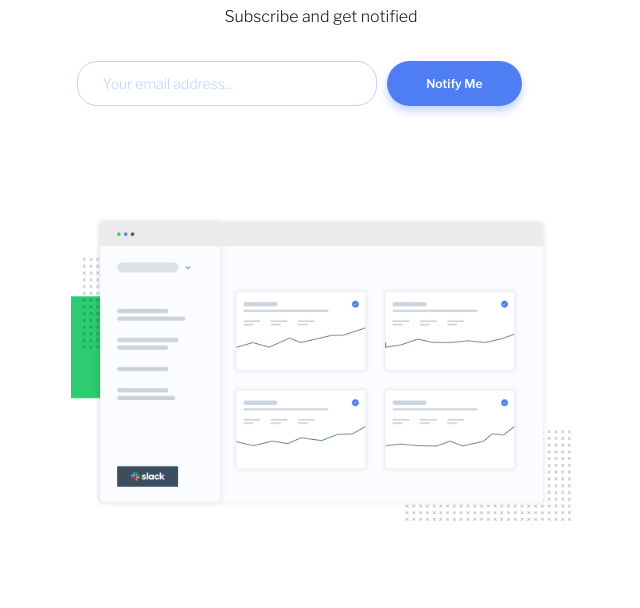
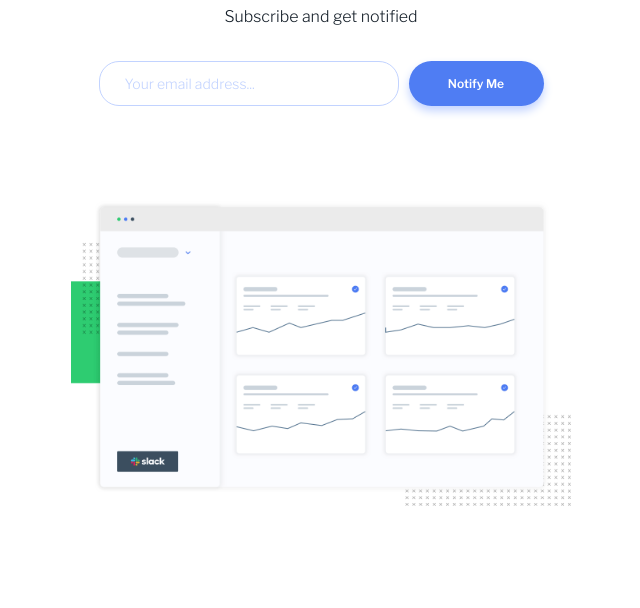
Before and after one commit to PerezLuisMariano/014FM_Ping, a plain HTML site: page index.html in a window 1280 px wide. Shown: the part 192-800 px from the top of the page, without its empty margins (319-959 px from the left). Drawn offline with nearby package versions, Linux system fonts and the light colour scheme.

Commit message:
css - update again

```diff
--- a/css/style.css
+++ b/css/style.css
@@ -69,10 +69,17 @@ main .sec1_paragraph{
 
 /* MAIN  SECTION 2 */
 main .sec2 {
-    display: grid;
-    grid-template-columns: 100%;
-    grid-template-rows: repeat(3, auto);
-    justify-items: center;
+    display: flex;
+    flex-direction: column;
+    align-items: center;
+    width: 100%;
+    height: auto;
+    gap: 10px;
+}
+main .sec2 div{
+    display: flex;
+    flex-direction: column;
+    align-items: center;
     width: 100%;
     height: auto;
     gap: 10px;
@@ -105,7 +112,7 @@ main .sec1_input-button:hover{
     opacity: 75%;
 }
 main .sec1_output{
-    display: none;
+    opacity: 0;
     font-size: 1.2rem;
     text-align: center;
     font-weight: 300;
@@ -197,27 +204,22 @@ footer .copyright{
          font-size: 1.6rem;
      }
      /* MAIN  SECTION 2 */
-     main .sec2 {
-        display: grid;
-        grid-template-columns: repeat(2, auto);
-        grid-template-rows: repeat(2, 1fr);
-     }
+     main .sec2 div{
+        display: flex;
+        flex-direction: row;
+        justify-content: center;
+        align-items: unset;
+    }
      main .sec1_input-text{
-         grid-area: 1 / 1 / 2 / 2;
-         justify-self: end;
          max-width: 300px;
          height: 45px;
          font-size: 1.4rem;
      }
      main .sec1_input-button{
-         grid-area: 1 / 2 / 2 / 3;
-         justify-self: start;
          max-width: 135px;
+         width: 135px;
          height: 45px;
          border-radius: 25px;
-     }
-     main .sec1_output{
-        grid-area: 2 / 1 / 3 / 3;
      }
 
  }
--- a/index.html
+++ b/index.html
@@ -23,8 +23,10 @@
             <p   class="sec1_paragraph">Subscribe and get notified</p>
         </section>
         <div class="sec2" id="secTwo">
-            <input class="sec1_input-text"   id="inputEmail"  type="text" placeholder="Your email address..." />
-            <input class="sec1_input-button" id="inputButton"  type="button" value="Notify Me"/>
+            <div>
+                <input class="sec1_input-text"   id="inputEmail"  type="text" placeholder="Your email address..." />
+                <input class="sec1_input-button" id="inputButton"  type="button" value="Notify Me"/>
+            </div>
             <p class="sec1_output" id="outputEmail"></p>
         </div>
         <div class="sec3">
--- a/script/script.js
+++ b/script/script.js
@@ -12,13 +12,13 @@ const regexEmail = /^[a-zA-Z0-9_.+-]+@[a-zA-Z0-9-]+\.[a-zA-Z0-9-.]+$/
 function validateButton(){
     if (regexEmail.test(email.value)) {
         email.style.border = "1px solid hsl(223, 87%, 63%)";
-        output.style.display = "unset"
+        output.style.opacity = "100";
         output.style.color = "hsl(223, 87%, 63%)";
         output.innerText = "Done!";
     }
     else{
         email.style.border = "1px solid hsl(354, 100%, 66%)";
-        output.style.display = "unset"
+        output.style.opacity = "100";
         output.style.color = "hsl(354, 100%, 66%)";
         output.innerText = "Please provide a valid email adress";
     }
```
